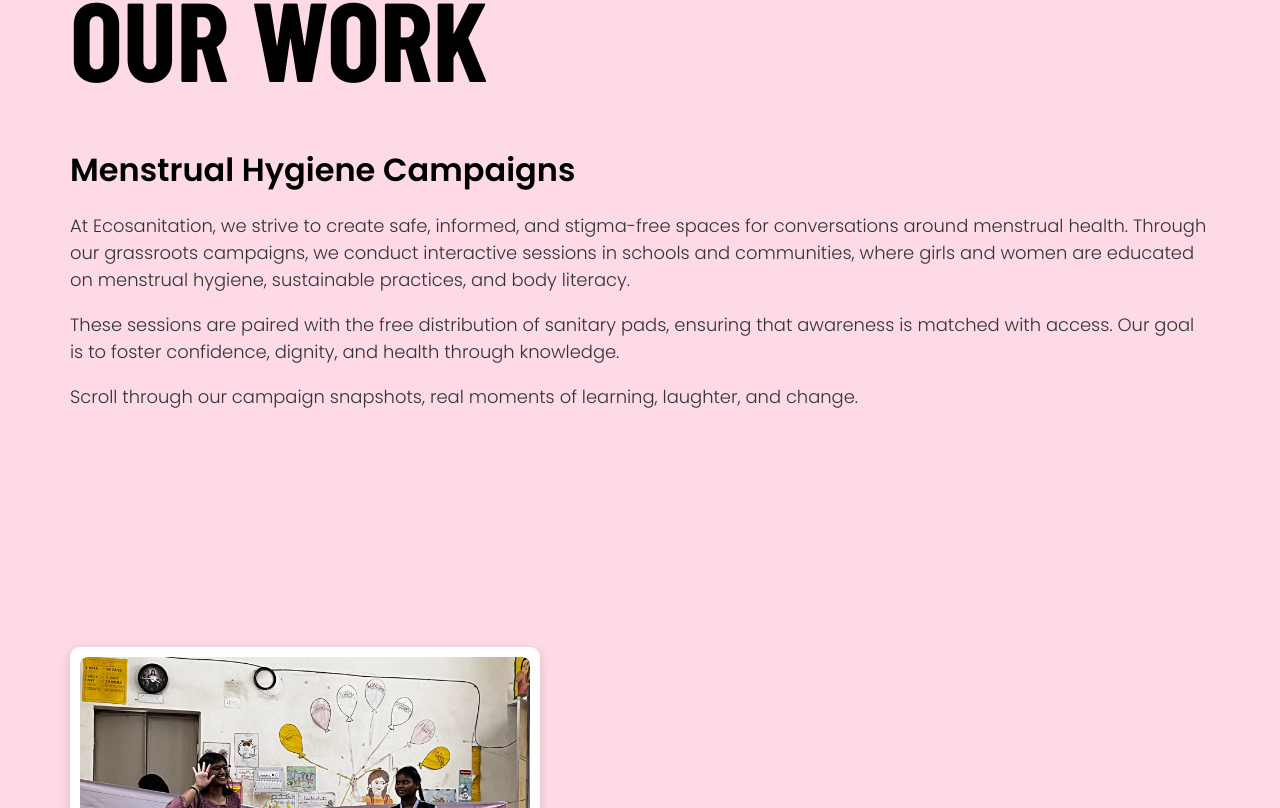
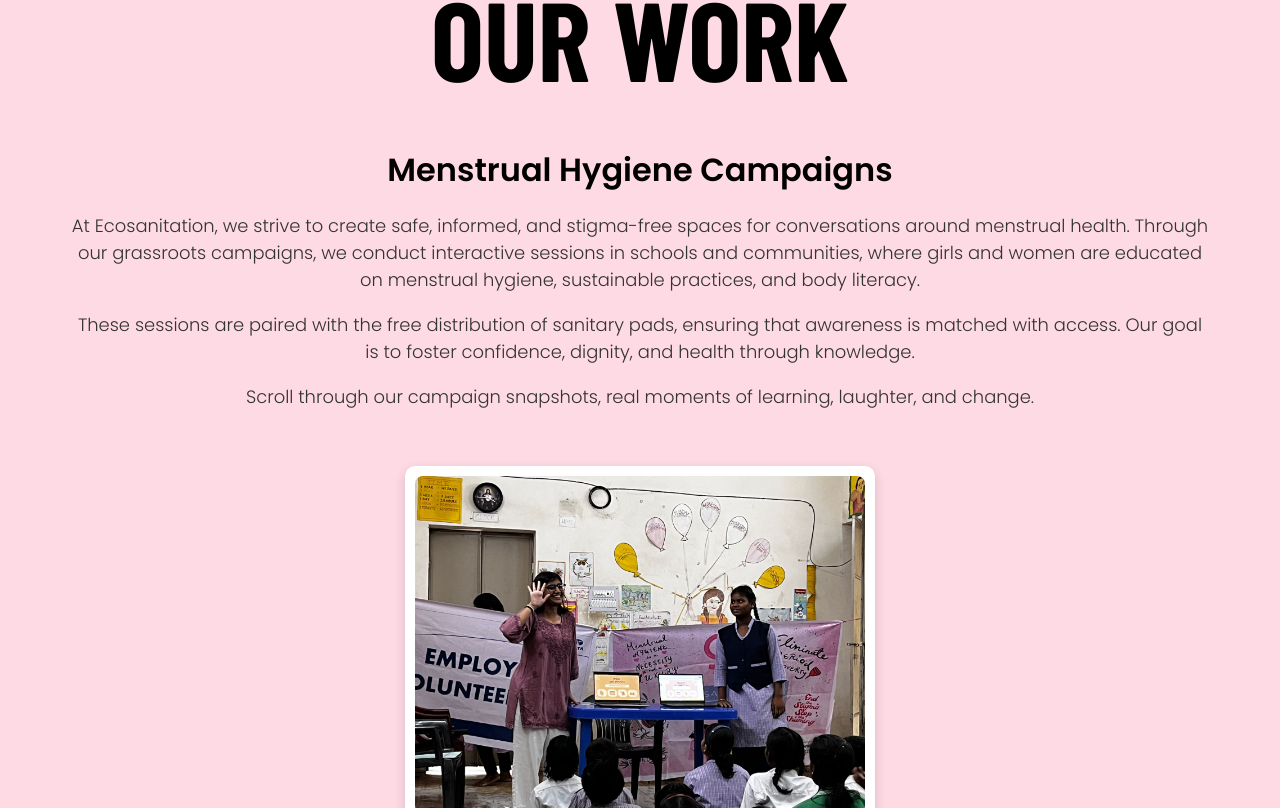
Before and after one commit to CrystalFireSword/Eco-san-web, a React (Vite) app: page / in a window 1280 px wide. Shown: the part 1852-2660 px from the top of the page. Built offline with nearby package versions, Linux system fonts and the light colour scheme; a web font is replaced by a local one.

Commit message:
support font size change

```diff
--- a/src/sections/OurWork.jsx
+++ b/src/sections/OurWork.jsx
@@ -69,7 +69,7 @@ const OurWork = () => {
         {/*<img src={aboutImage4} className="about-image4 scroll-fade animate-delay-3" alt="Polygon Right" />*/}
 
       {/* Heading and Carousel Side by Side */}
-      <div className="work-main-split scroll-fade animate-delay-1">
+      <div className="work-main-split scroll-fade animate-delay-1" style={{ flexDirection: "column", alignItems: "center", textAlign: "center" }}>
   <div className="work-left-text">
     <h3 className="work-heading">OUR WORK</h3>
     <h4 className="work-sub-heading">Menstrual Hygiene Campaigns</h4>
@@ -91,6 +91,7 @@ const OurWork = () => {
     <img src={images[currentImage]} className="carousel-image" alt={`Slide ${currentImage + 1}`} />
   </div>
 </div>
+
     {/* Highlight Vertical Image Separately */}
     {/* <div className="vertical-highlight-image-container scroll-fade animate-delay-2">
     <img src={workImage3} alt="Campaign Highlight" className="vertical-highlight-image" />
--- a/src/styles/ourWork.css
+++ b/src/styles/ourWork.css
@@ -132,7 +132,6 @@
     font-size: 1.2vw;
     color: #333;
     font-family: 'Poppins';
-    margin-bottom: 10px;
     text-align: justify;
     font-weight: 300;
 }
@@ -486,7 +485,6 @@
 .carousel-container {
   width: 100%;
   max-width: 700px;
-  margin: 2rem auto;
   display: flex;
   justify-content: center;
 }
@@ -495,7 +493,7 @@
   width: 100%;
   aspect-ratio: 4 / 3;
   border-radius: 12px;
-  margin-top: 0px;
+  margin-top: -10px;
   overflow: hidden;
   box-shadow: 0 4px 10px rgba(0, 0, 0, 0.2);
 }
@@ -532,7 +530,7 @@
   box-shadow: 0 4px 12px rgba(0, 0, 0, 0.15);
   border-radius: 10px;
   overflow: hidden;
-  margin-top: 0px;
+  margin-top: -10px;
   background: white;
   padding: 10px;
   max-width: 450px;
@@ -545,8 +543,8 @@
   border-radius: 8px;
 }
 .carousel-frame {
-  margin-top: 15%;
   display: flex;
+  margin-top: -10px;
   justify-content: center;
   align-items: center;
 }
@@ -563,7 +561,7 @@
     max-width: 100%;
   }
   .carousel-frame {
-  margin-top: 0px;
+  margin-top: -10px;
   margin-bottom: 0px;
   display: flex;
   justify-content: center;
@@ -597,3 +595,11 @@
   box-shadow: 0 4px 12px rgba(0, 0, 0, 0.1);
   object-fit: contain;
 }
+.work-description-1 {
+
+  text-align: center;
+}
+
+.work-sub-heading{
+  text-align: center;
+}
```
Lines whose indentation alone changed are shown as unchanged.
